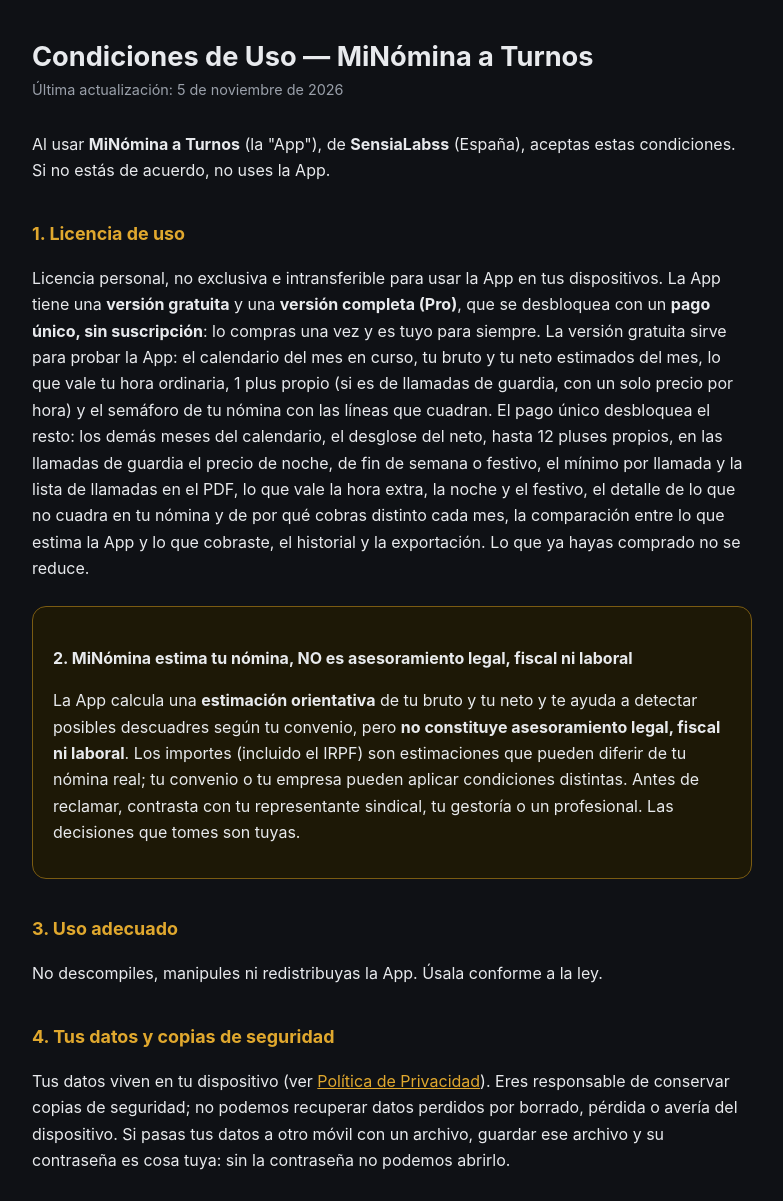
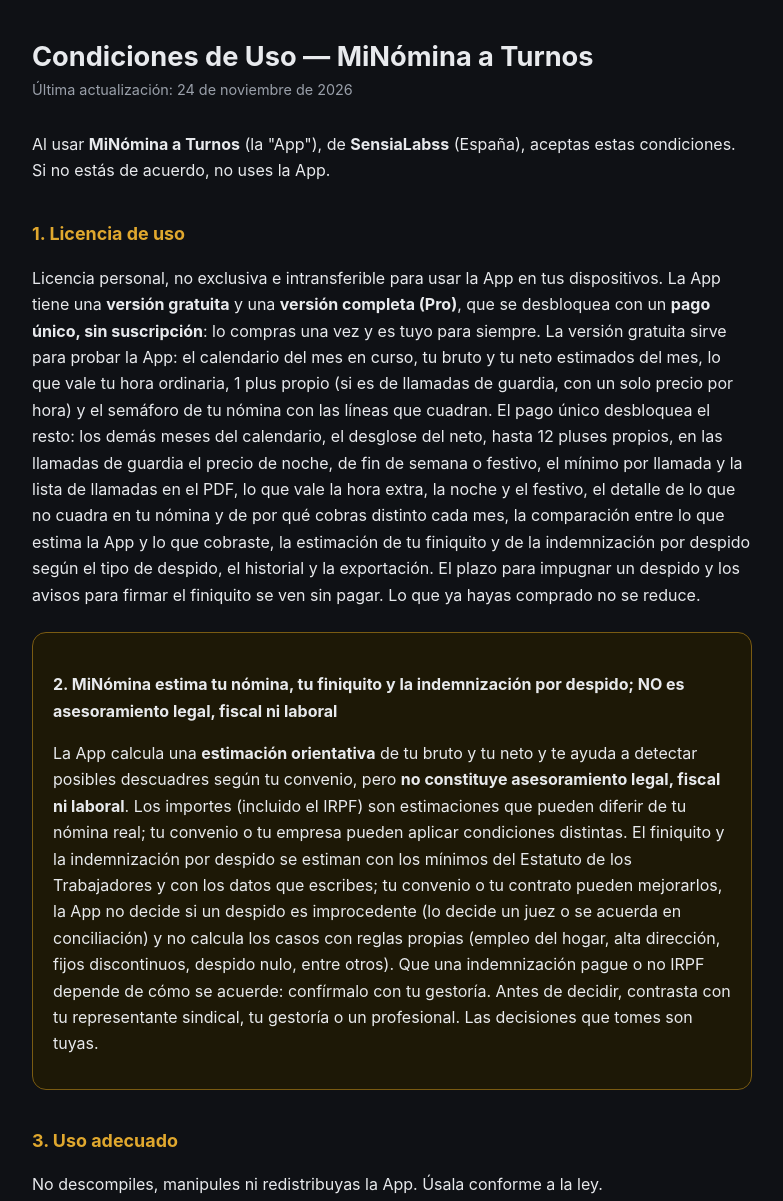
Before and after one commit to sensialabss-droid/legal, a plain HTML site: page minomina/terms.html in a window 1280 px wide. Shown: the top 1201 px of the page, without its empty margins (248-1031 px from the left). Drawn offline with Linux system fonts and the light colour scheme.

Commit message:
MiNómina 1.20: condiciones con el finiquito y la indemnización por despido (texto de apps-legal, F18, 24-nov)
Co-Authored-By: Claude Opus 5.5 <noreply@anthropic.com>

```diff
--- a/minomina/terms.html
+++ b/minomina/terms.html
@@ -9,7 +9,7 @@
 <body>
 <div class="wrap">
 <h1>Condiciones de Uso — MiNómina a Turnos</h1>
-<p class="meta">Última actualización: 5 de noviembre de 2026</p>
+<p class="meta">Última actualización: 24 de noviembre de 2026</p>
 
 <p>Al usar <strong>MiNómina a Turnos</strong> (la "App"), de <strong>SensiaLabss</strong> (España), aceptas estas condiciones. Si no estás de acuerdo, no uses la App.</p>
 
@@ -22,15 +22,22 @@ App: el calendario del mes en curso, tu bruto y tu neto estimados del mes, lo qu
 calendario, el desglose del neto, hasta 12 pluses propios, en las llamadas de guardia el precio de noche, de fin de semana o festivo, el mínimo por
 llamada y la lista de llamadas en el PDF, lo que vale la hora extra, la noche y el festivo, el detalle
 de lo que no cuadra en tu nómina y de por qué cobras distinto cada mes, la comparación entre lo que estima la App y lo
-que cobraste, el historial y la exportación. Lo que ya hayas comprado no se reduce.</p>
+que cobraste, la estimación de tu finiquito y de la indemnización por despido según el tipo de despido, el historial y
+la exportación. El plazo para impugnar un despido y los avisos para firmar el finiquito se ven sin pagar. Lo que ya
+hayas comprado no se reduce.</p>
 
 <div class="card warn">
-<h3>2. MiNómina estima tu nómina, NO es asesoramiento legal, fiscal ni laboral</h3>
+<h3>2. MiNómina estima tu nómina, tu finiquito y la indemnización por despido; NO es asesoramiento legal, fiscal ni laboral</h3>
 <p>La App calcula una <strong>estimación orientativa</strong> de tu bruto y tu neto y te ayuda a
 detectar posibles descuadres según tu convenio, pero <strong>no constituye asesoramiento legal, fiscal
 ni laboral</strong>. Los importes (incluido el IRPF) son estimaciones que pueden diferir de tu nómina
-real; tu convenio o tu empresa pueden aplicar condiciones distintas. Antes de reclamar, contrasta con tu
-representante sindical, tu gestoría o un profesional. Las decisiones que tomes son tuyas.</p>
+real; tu convenio o tu empresa pueden aplicar condiciones distintas. El finiquito y la indemnización por
+despido se estiman con los mínimos del Estatuto de los Trabajadores y con los datos que escribes; tu
+convenio o tu contrato pueden mejorarlos, la App no decide si un despido es improcedente (lo decide un juez
+o se acuerda en conciliación) y no calcula los casos con reglas propias (empleo del hogar, alta dirección,
+fijos discontinuos, despido nulo, entre otros). Que una indemnización pague o no IRPF depende de cómo se
+acuerde: confírmalo con tu gestoría. Antes de decidir, contrasta con tu representante sindical, tu
+gestoría o un profesional. Las decisiones que tomes son tuyas.</p>
 </div>
 
 <h2>3. Uso adecuado</h2>
```
